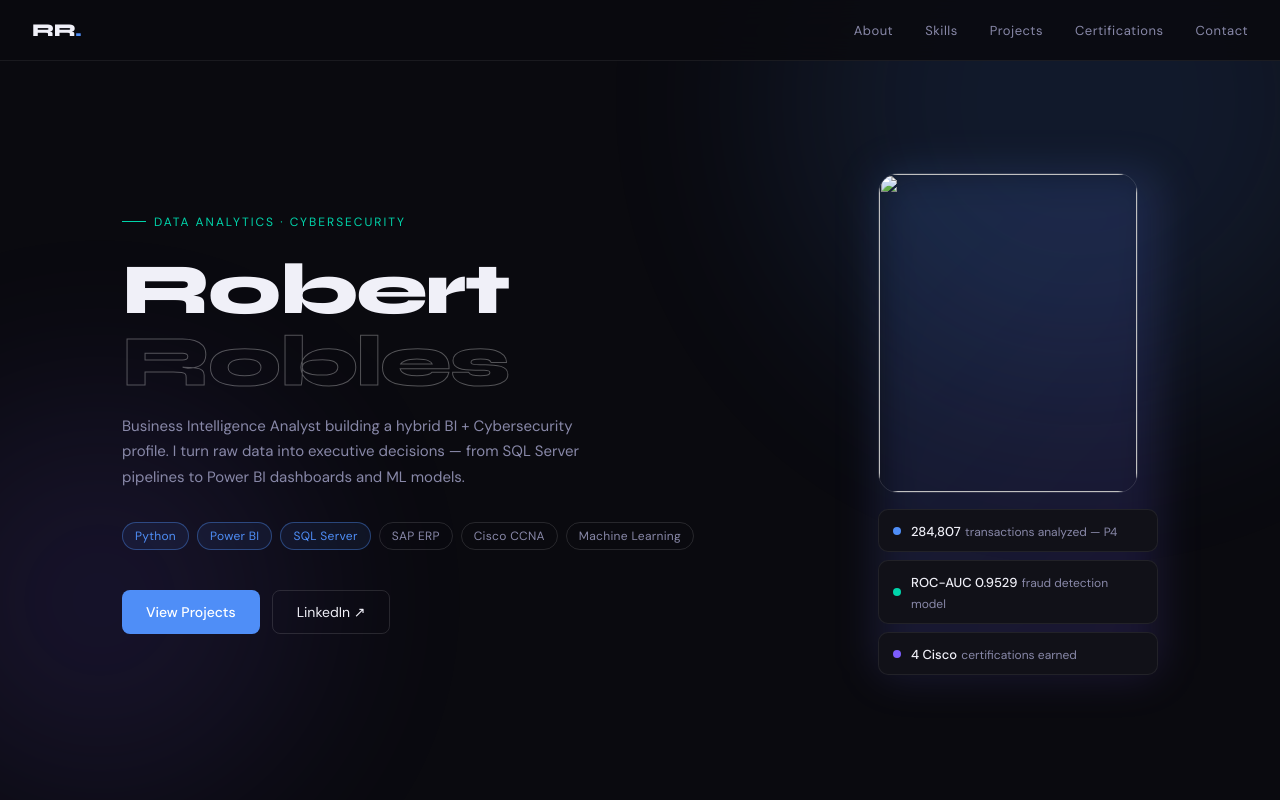
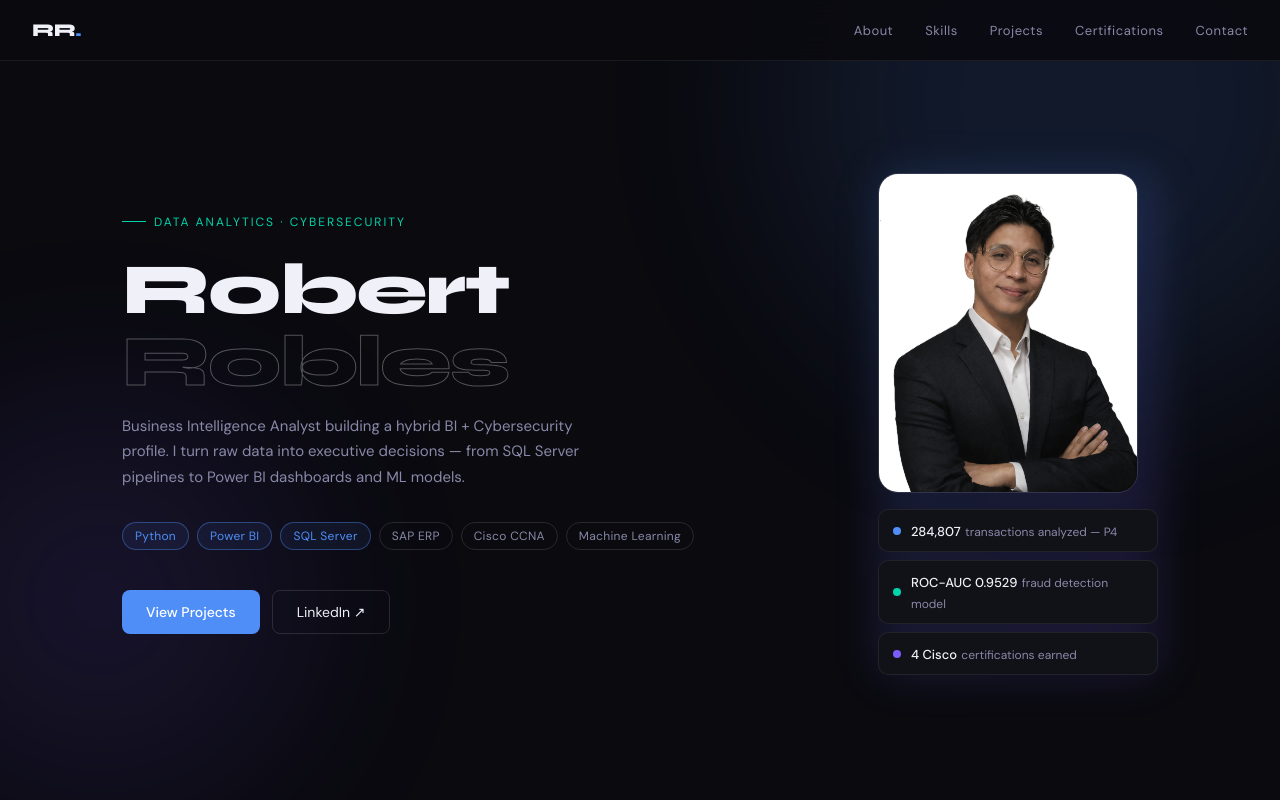
Before and after one commit to Roberth007bond/portfolio, a plain HTML site: page index.html in a window 1280 px wide. Shown: the top 800 px of the page. Drawn offline with Linux system fonts and the light colour scheme.

Commit message:
Fix img tag src attribute and add alt text

```diff
--- a/index.html
+++ b/index.html
@@ -206,7 +206,7 @@ footer{text-align:center;padding:2rem;font-size:12px;color:var(--muted2)}
   <div class="hero-right">
     <div class="photo-bg"></div>
     <div class="photo-frame">
-      <img src="src="foto.png"/>
+      <img src="foto.png" alt="Robert Robles" onerror="this.style.display='none'"/>
     </div>
     <div class="stat-pills">
       <div class="stat-pill">
```
